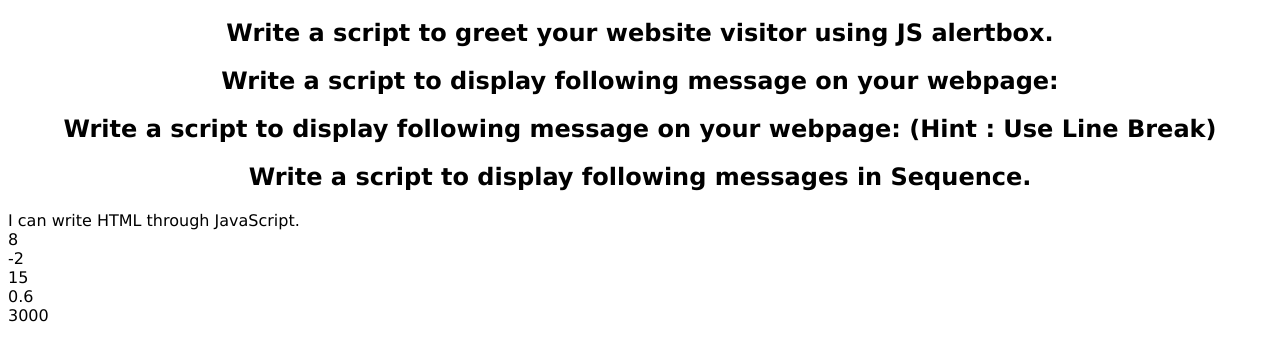
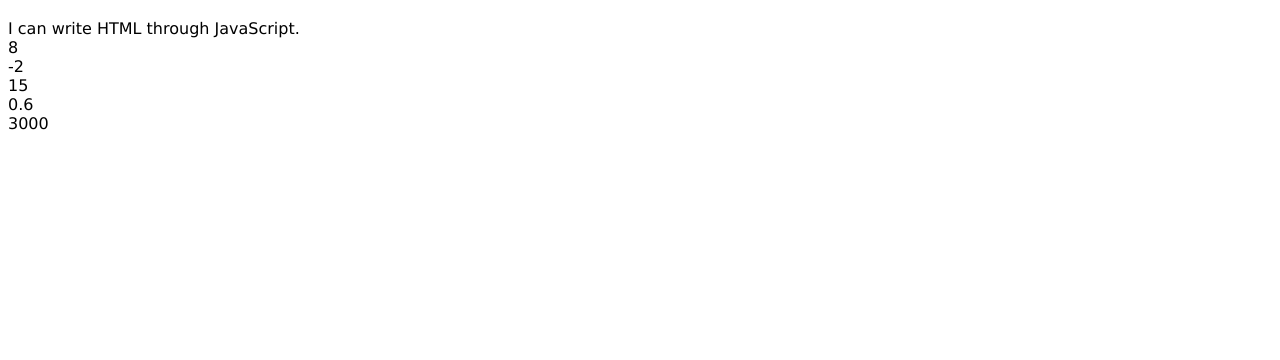
Before and after one commit to Janan6768/SMIT-Assignment-JavaScript, a plain HTML site: page index.html in a window 1280 px wide. Shown: the part 62-422 px from the top of the page. Drawn offline with Linux system fonts and the light colour scheme.

Commit message:
Comment Html

```diff
--- a/index.html
+++ b/index.html
@@ -14,10 +14,10 @@
     </script>
 <body>
     <h1>Chapter # 1</h1>
-    <h2>Write a script to greet your website visitor using JS alertbox.</h2>
+    <!-- <h2>Write a script to greet your website visitor using JS alertbox.</h2>
     <h2>Write a script to display following message on your webpage:</h2>
     <h2>Write a script to display following message on your webpage: (Hint : Use Line Break)</h2>
-    <h2>Write a script to display following messages in Sequence.</h2>
+    <h2>Write a script to display following messages in Sequence.</h2> -->
 </body>
 <script>
     alert("Below the Body-.-.-.-.-")
```
